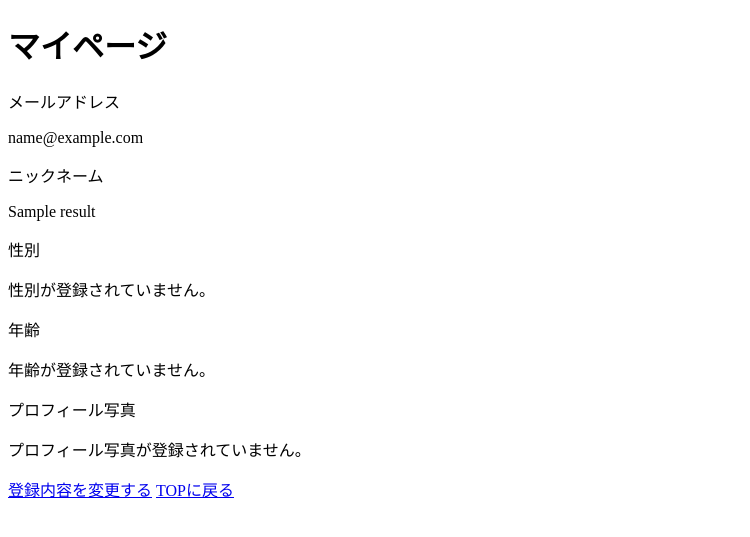
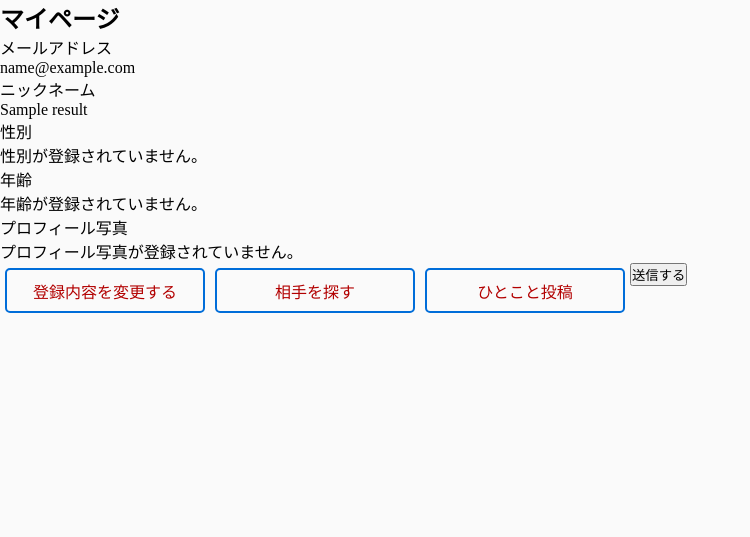
Before and after one commit to tech-is/NANPA, a CodeIgniter app: the page made by src/application/views/profile_pages/profile_view.php in a window 1280 px wide. Shown: the top 537 px of the page, without its empty margins (0-750 px from the left). Run offline with CodeIgniter, Linux system fonts and the light colour scheme; tables that the repository leaves empty hold one stand-in row (values such as "Sample post"); the template is opened without the code that fills it: most values are stand-ins (such as "Sample title", 1, 10 or a date in 2020).

Commit message:
button_edt

```diff
--- a/src/application/controllers/Compass.php
+++ b/src/application/controllers/Compass.php
@@ -114,9 +114,7 @@ class Compass extends CI_Controller
     }
     public function profile($session_data)
     {
-        // var_dump($session_data);
         $session_id = $session_data['user_id'];
-        // exit();
         if($data['results'] = $this->Compass_model->getData($session_id)){
             $this->load->view('profile_pages/profile_view',$data);
         } else {
--- a/src/application/models/Compass_model.php
+++ b/src/application/models/Compass_model.php
@@ -12,7 +12,6 @@ class Compass_model extends CI_Model {
     }
     public function login_check()
     {
-        // $this->db->from('users');
         $query = $this->db->get('users');
 
         if($query->num_rows() > 0){
@@ -20,8 +19,6 @@ class Compass_model extends CI_Model {
 		}
     }
     function getData($session_id){
-        // var_dump($session_id);
-        // exit();
         $query = $this->db->get_where('users', array('id' => $session_id));
 
         if($query->num_rows() > 0){
--- a/src/application/views/profile_pages/profile_view.php
+++ b/src/application/views/profile_pages/profile_view.php
@@ -4,11 +4,12 @@
 <head>
    <meta charset="utl-8">
    <title>マイページ</title>
+   <link rel="stylesheet" href="<?php echo base_url()."assets/css/style.css"; ?>">
 </head>
 
 <body>
    <?php foreach($results as $result):?>
-   <h1>マイページ</h1>
+   <h2>マイページ</h2>
    <label for="name">メールアドレス</label>
    <p><?php
          if(isset($result['email'])){
@@ -54,9 +55,15 @@
             echo "プロフィール写真が登録されていません。";
          }; ?>
    </p>
+
+   <?php echo form_open('compass/select_pages'); ?>
+      <input type="hidden" name="user_id" value="<?php echo $result['id']; ?>">
+      <input id="radio_1" class="radio_button" type="radio" name="pages" value="1" /><label for="radio_1">登録内容を変更する</label>
+      <input id="radio_2" class="radio_button" type="radio" name="pages" value="2" /><label for="radio_2">相手を探す</label>
+      <input id="radio_3" class="radio_button" type="radio" name="pages" value="3" /><label for="radio_3">ひとこと投稿</label>
+      <p><input type="submit" value="送信する"></p>
+   </form>
    <?php endforeach; ?>
-   <a class="botton" href="<?php echo base_url()."compass/profile_change";?>">登録内容を変更する</a>
-   <a class="botton" href="<?php echo base_url()."compass/top";?>">TOPに戻る</a>
 </body>
 
 </html>
--- a/src/assets/css/style.css
+++ b/src/assets/css/style.css
@@ -293,3 +293,28 @@ ul {
         color: #ca353b;
     }
 }
+
+
+
+.radio_button {
+    display: none; /* ラジオボタンを非表示にする */
+}
+.radio_button:checked + label{
+    background: #31A9EE;/* マウス選択時の背景色を指定する */
+    color: #ffffff; /* マウス選択時のフォント色を指定する */
+}
+    label[for=radio_1],[for=radio_2],[for=radio_3] {
+        display: block; /* ブロックレベル要素化する */
+        float: left; /* 要素の左寄せ・回り込を指定する */
+        margin: 5px; /* ボックス外側の余白を指定する */
+        width: 200px; /* ボックスの横幅を指定する */
+        height: 45px; /* ボックスの高さを指定する */
+        padding-left: 5px; /* ボックス内左側の余白を指定する */
+        padding-right: 5px; /* ボックス内御右側の余白を指定する */
+        color: #b20000; /* フォントの色を指定 */
+        text-align: center; /* テキストのセンタリングを指定する */
+        line-height: 45px; /* 行の高さを指定する */
+        cursor: pointer; /* マウスカーソルの形（リンクカーソル）を指定する */
+        border: 2px solid #006DD9;/* ボックスの境界線を実線で指定する */
+        border-radius: 5px; /* 角丸を指定する */
+    }
```
Also changed, not shown: src/application/views/top_view.php (deleted, +0 -27 lines).
